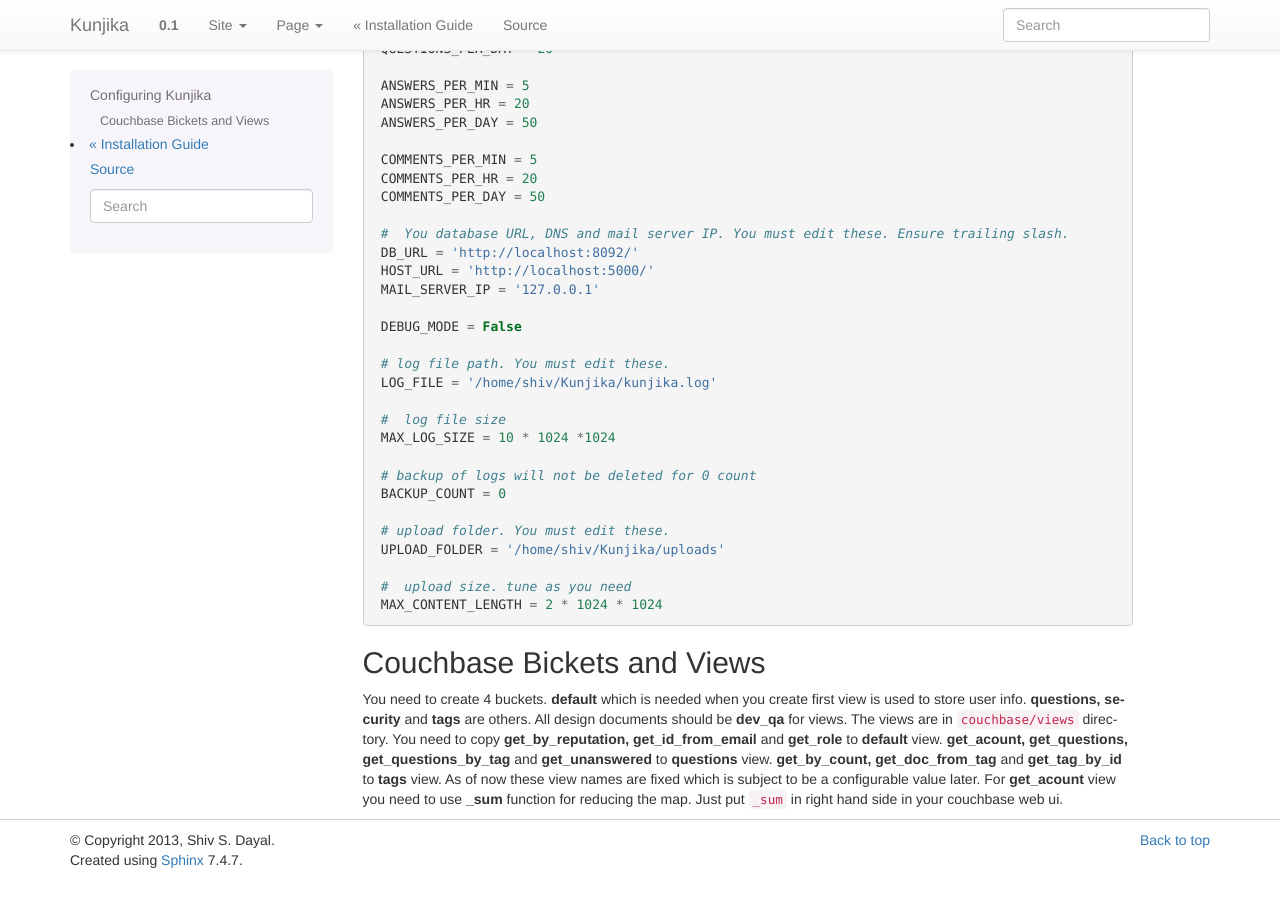
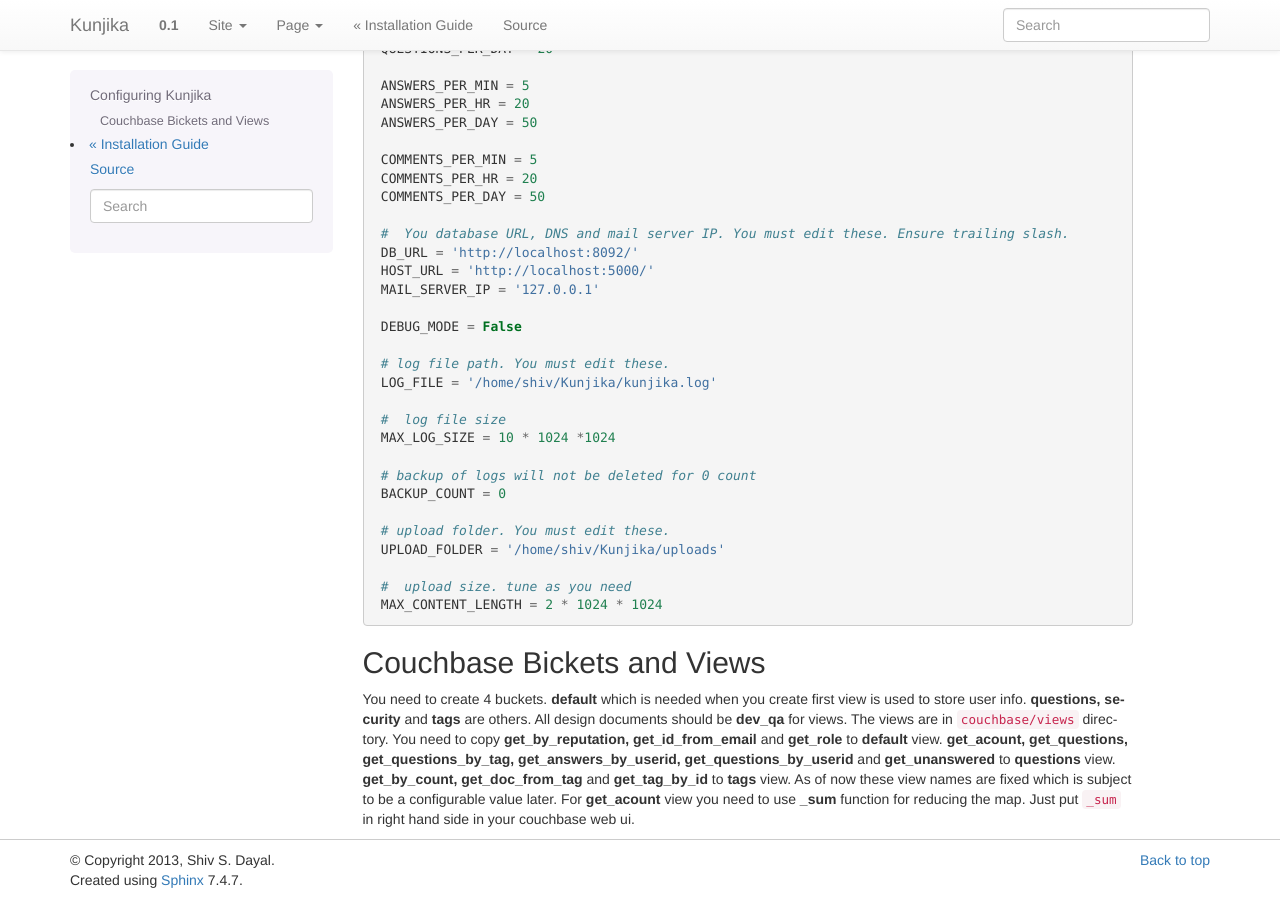
Before and after one commit to shivshankardayal/Kunjika, a Sphinx documentation site: the page built from docs/source/configuration.rst, in a window 1280 px wide and 900 px high, scrolled down 1154 px. Built offline with Sphinx 7.4.7, drawn with Linux system fonts in a browser that asks for light colours; formulas are drawn with MathJax 3.

Commit message:
added new views and updated docs

```diff
--- a/docs/source/configuration.rst
+++ b/docs/source/configuration.rst
@@ -98,7 +98,8 @@
 is used to store user info. **questions, security** and **tags** are others.
 All design documents should be **dev_qa** for views. The views are in ``couchbase/views``
 directory. You need to copy **get_by_reputation, get_id_from_email**
-and **get_role** to **default** view. **get_acount, get_questions, get_questions_by_tag**
+and **get_role** to **default** view. **get_acount, get_questions, get_questions_by_tag,
+get_answers_by_userid, get_questions_by_userid**
 and **get_unanswered** to **questions** view. **get_by_count, get_doc_from_tag** and
 **get_tag_by_id** to **tags** view. As of now these view names are fixed which
 is subject to be a configurable value later. For **get_acount** view you need to use
```
